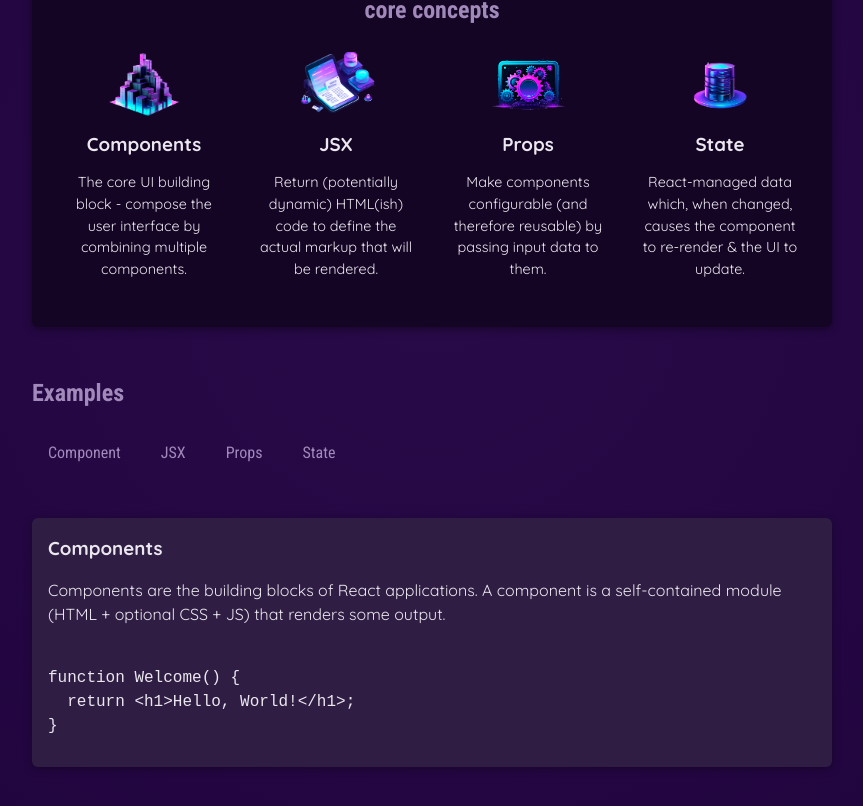
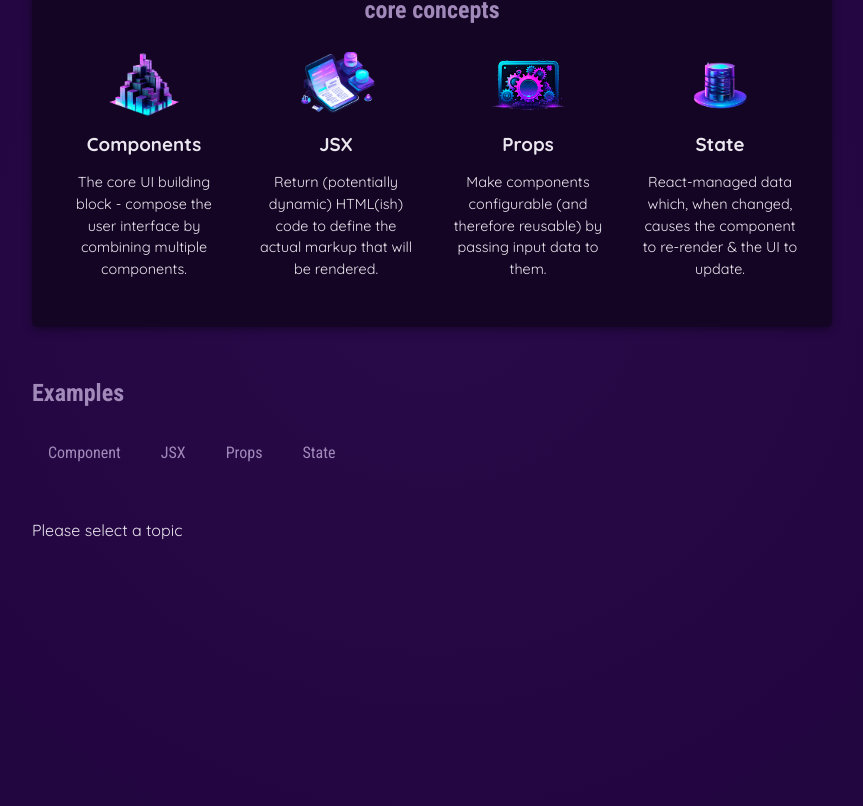
Before and after one commit to IyaadArshad/01-starter-project-udemy, a React (Vite) app: page / in a window 1280 px wide. Shown: the part 372-1178 px from the top of the page, without its empty margins (208-1071 px from the left). Built offline with nearby package versions, Linux system fonts and the light colour scheme.

Commit message:
update for lecture 56

```diff
--- a/src/App.jsx
+++ b/src/App.jsx
@@ -6,7 +6,7 @@
 import { EXAMPLES } from "./data";
 
 function App() {
-  const [selectedTopic, setSelectedTopic] = useState("components");
+  const [selectedTopic, setSelectedTopic] = useState();
 
   function handleSelect(selectedButton) {
     setSelectedTopic(selectedButton)
@@ -48,7 +48,8 @@
               <TabButton onSelect={() => handleSelect('state')}>State</TabButton>
             </menu>
           </section>
-          <div id="tab-content">
+          {!selectedTopic ? <p>Please select a topic</p> : null}
+          {selectedTopic ? <div id="tab-content">
             <h3>
               {EXAMPLES[selectedTopic].title}
             </h3>
@@ -60,7 +61,7 @@
                 {EXAMPLES[selectedTopic].code}
               </code>
             </pre>
-          </div>
+          </div> : null}
         </main>
       </div>
     </div>
```
